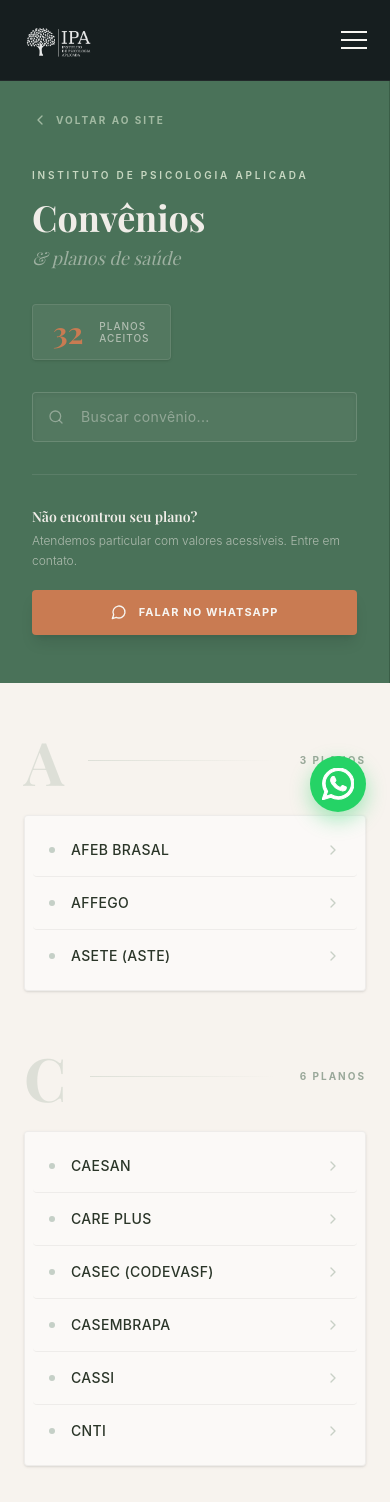
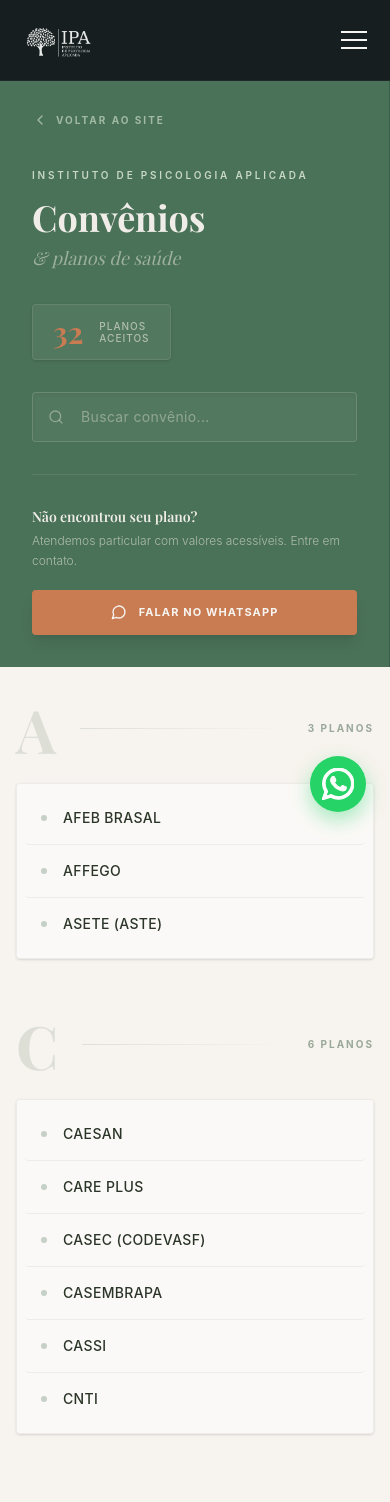
Before and after one commit to JoaoSandovall/IPA_Psicologia, a React (Vite) app: page /convenios in a window 390 px wide. Shown: the top 1502 px of the page. Built offline with nearby package versions, Linux system fonts and the light colour scheme; a web font is replaced by a local one.

Commit message:
fix: responsividade convenios

```diff
--- a/src/app/pages/Convenios.tsx
+++ b/src/app/pages/Convenios.tsx
@@ -1,5 +1,5 @@
 import { useState, useRef, useEffect } from "react";
-import { ChevronRight, ChevronLeft, Search, MessageCircle } from "lucide-react";
+import { ChevronLeft, Search, MessageCircle } from "lucide-react";
 
 const convenioGroups = [
   { letter: "A", items: ["AFEB BRASAL", "AFFEGO", "ASETE (ASTE)"] },
@@ -61,11 +61,13 @@ export default function ConveniosSection({ onBack }: ConveniosSectionProps) {
         .hide-scrollbar { -ms-overflow-style: none; scrollbar-width: none; }
       `}</style>
 
-      <div className="flex flex-col lg:flex-row bg-[#F7F3EE] min-h-screen font-sans">
+      {/* MÁGICA 1: pt-20. Isso garante que todo o componente comece apenas ABAIXO do seu menu fixo */}
+      <div className="flex flex-col lg:flex-row bg-[#F7F3EE] min-h-screen lg:h-[100dvh] lg:overflow-hidden font-sans pt-20">
 
-        <div className="w-full lg:w-[380px] xl:w-[420px] shrink-0 bg-[#4A7259] z-10 border-r border-[#3A5E47] lg:pt-20">
+        {/* LADO ESQUERDO (SIDEBAR) */}
+        <div className="w-full lg:w-[380px] xl:w-[420px] shrink-0 bg-[#4A7259] z-20 border-r border-[#3A5E47] lg:h-full lg:overflow-y-auto hide-scrollbar">
 
-          <aside className="lg:sticky lg:top-20 flex flex-col px-8 py-12 lg:px-10 lg:py-8 h-auto lg:h-[calc(100vh-5rem)] overflow-y-auto hide-scrollbar pt-28">
+          <aside className="flex flex-col px-8 py-8 lg:px-10 lg:py-10 min-h-full">
 
             <div className="flex-1">
               <button
@@ -76,7 +78,6 @@ export default function ConveniosSection({ onBack }: ConveniosSectionProps) {
                 Voltar ao site
               </button>
 
-              {/* Títulos */}
               <p className="text-[10px] tracking-[0.28em] uppercase mb-3 font-semibold text-[#C8D8C2]">
                 Instituto de Psicologia Aplicada
               </p>
@@ -88,7 +89,6 @@ export default function ConveniosSection({ onBack }: ConveniosSectionProps) {
                 & planos de saúde
               </p>
 
-              {/* Box Contador */}
               <div className="inline-flex items-center gap-4 px-5 py-3 mb-8 bg-[#F0EDE8]/5 border border-[#F0EDE8]/10 rounded-sm shadow-sm">
                 <span className="text-3xl font-bold text-[#C97B52]" style={{ fontFamily: "'Playfair Display', serif", lineHeight: 1 }}>
                   {allItems.length}
@@ -98,7 +98,6 @@ export default function ConveniosSection({ onBack }: ConveniosSectionProps) {
                 </span>
               </div>
 
-              {/* Input Busca Tailwind */}
               <div className="relative mb-8 group">
                 <Search size={16} className="absolute left-4 top-1/2 -translate-y-1/2 text-[#F0EDE8]/40 group-focus-within:text-[#F0EDE8] transition-colors duration-300" />
                 <input
@@ -110,7 +109,6 @@ export default function ConveniosSection({ onBack }: ConveniosSectionProps) {
                 />
               </div>
 
-              {/* Letras Atalhos */}
               {!query.trim() && (
                 <div className="hidden lg:flex flex-wrap gap-2 mb-8">
                   {convenioGroups.map((g) => (
@@ -119,8 +117,8 @@ export default function ConveniosSection({ onBack }: ConveniosSectionProps) {
                       onClick={() => {
                         const el = refsLetras.current[g.letter];
                         if (el) {
-                          const y = el.getBoundingClientRect().top + window.scrollY - 100;
-                          window.scrollTo({ top: y, behavior: 'smooth' });
+                          // Como agora temos um espaço seguro (pt-20), a rolagem nativa funciona perfeita!
+                          el.scrollIntoView({ behavior: 'smooth', block: 'start' });
                         }
                       }}
                       className="w-8 h-8 flex items-center justify-center text-xs font-bold rounded-sm bg-[#F0EDE8]/5 border border-[#F0EDE8]/10 text-[#C8D8C2]/80 hover:bg-[#F0EDE8]/15 hover:text-[#F0EDE8] transition-all duration-200"
@@ -133,7 +131,6 @@ export default function ConveniosSection({ onBack }: ConveniosSectionProps) {
               )}
             </div>
 
-            {/* Rodapé da Sidebar */}
             <div className="pt-8 mt-auto border-t border-[#F0EDE8]/10">
               <p className="text-sm font-semibold mb-1 text-[#F0EDE8]" style={{ fontFamily: "'Playfair Display', serif" }}>
                 Não encontrou seu plano?
@@ -155,8 +152,8 @@ export default function ConveniosSection({ onBack }: ConveniosSectionProps) {
           </aside>
         </div>
 
-        {/* ── 2. LADO DIREITO: ÁREA DE CONTEÚDO (LISTA) ── */}
-        <main className="flex-1 flex justify-center px-6 py-12 lg:px-16 xl:px-24 lg:py-24 w-full lg:pt-36">
+        {/* MÁGICA 2: flex-1 min-w-0 corrige o corte da barra de rolagem (impede o container de crescer além da tela) */}
+        <main id="area-lista-convenios" className="flex-1 min-w-0 flex justify-center px-4 md:px-8 py-8 lg:px-12 xl:px-20 lg:py-12 lg:h-full lg:overflow-y-auto relative">
 
           <div className="w-full max-w-4xl">
             {noResults ? (
@@ -168,16 +165,16 @@ export default function ConveniosSection({ onBack }: ConveniosSectionProps) {
                 <p className="text-sm text-[#6A7368] font-light">Tente buscar por outro nome ou verifique a cobertura no WhatsApp.</p>
               </div>
             ) : (
-              <div className="flex flex-col gap-14">
+              <div className="flex flex-col gap-14 pb-12">
                 {filteredGroups.map((group) => (
                   <div
                     key={group.letter}
                     ref={(el) => { refsLetras.current[group.letter] = el; }}
                     id={`grp-${group.letter}`}
-                    className="scroll-mt-28"
+                    // MÁGICA 3: O scroll-mt diz onde a tela deve parar ao rolar para compensar variações no mobile/desktop.
+                    className="scroll-mt-24 lg:scroll-mt-8"
                   >
 
-                    {/* Cabeçalho da Letra (Estilo moderno com linha gradiente) */}
                     <div className="flex items-center gap-6 mb-6">
                       <h2 className="text-6xl lg:text-7xl font-bold text-[#4A7259]/15 select-none" style={{ fontFamily: "'Playfair Display', serif" }}>
                         {group.letter}
@@ -188,20 +185,16 @@ export default function ConveniosSection({ onBack }: ConveniosSectionProps) {
                       </span>
                     </div>
 
-                    {/* Container elegante dos itens da lista */}
                     <div className="bg-white/50 border border-black/5 rounded-sm p-2 lg:p-6 shadow-sm">
                       {group.items.map((item, i) => (
                         <div
                           key={item}
-                          className={`group flex items-center justify-between py-4 px-4 transition-all duration-300 cursor-default rounded-sm hover:bg-[#4A7259]/5 hover:pl-6 ${i < group.items.length - 1 ? 'border-b border-black/5' : ''}`}
+                          className={`group flex items-center py-4 px-4 transition-all duration-300 cursor-default rounded-sm hover:bg-[#4A7259]/5 hover:pl-6 ${i < group.items.length - 1 ? 'border-b border-black/5' : ''}`}
                         >
-                          <div className="flex items-center gap-4">
-                            <div className="w-1.5 h-1.5 rounded-full bg-[#4A7259]/30 group-hover:bg-[#C97B52] transition-colors duration-300 shrink-0" />
-                            <span className="text-sm lg:text-base text-[#2A3528] font-medium tracking-wide group-hover:text-[#4A7259] transition-colors duration-300">
-                              {item}
-                            </span>
-                          </div>
-                          <ChevronRight size={16} className="text-[#C8D0C6] group-hover:text-[#4A7259] group-hover:translate-x-1 transition-all duration-300 shrink-0" />
+                          <div className="w-1.5 h-1.5 rounded-full bg-[#4A7259]/30 group-hover:bg-[#C97B52] transition-colors duration-300 shrink-0 mr-4" />
+                          <span className="text-sm lg:text-base text-[#2A3528] font-medium tracking-wide group-hover:text-[#4A7259] transition-colors duration-300">
+                            {item}
+                          </span>
                         </div>
                       ))}
                     </div>
@@ -209,7 +202,6 @@ export default function ConveniosSection({ onBack }: ConveniosSectionProps) {
                   </div>
                 ))}
 
-                {/* Banner de Aviso no Final */}
                 <div className="mt-6 p-8 rounded-sm bg-[#4A7259]/5 border border-[#4A7259]/15">
                   <p className="text-base font-semibold mb-2 text-[#2A3528]" style={{ fontFamily: "'Playfair Display', serif" }}>
                     Lista atualizada — {allItems.length} convênios
```
